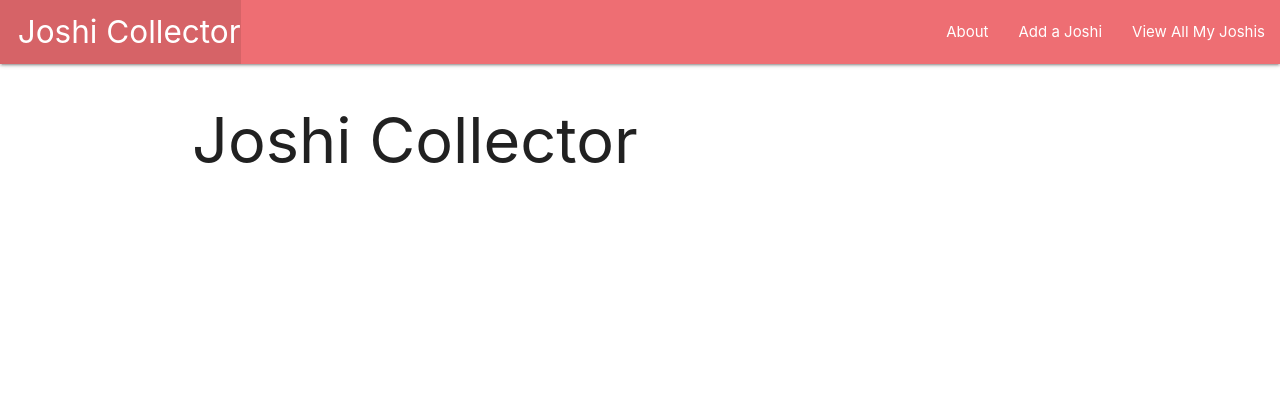
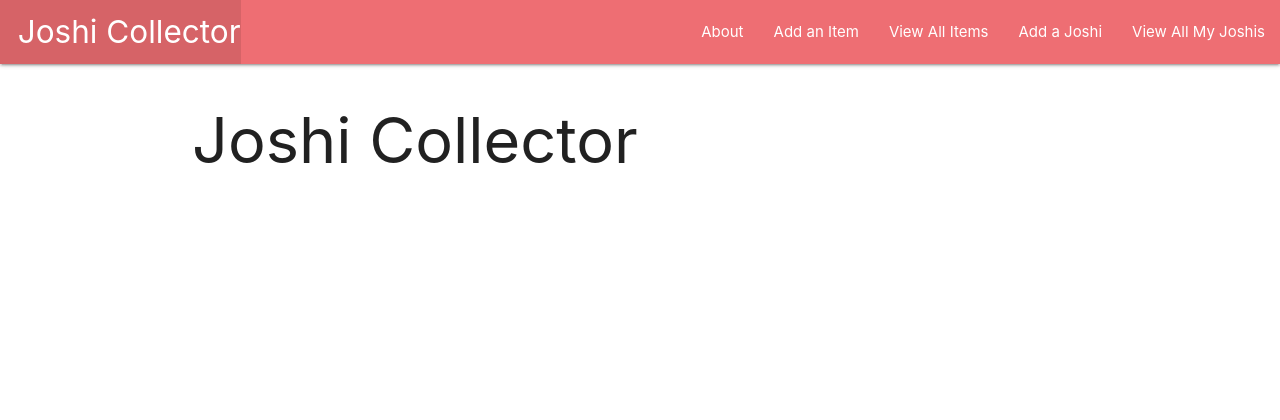
Before and after one commit to TonyPurple/joshicollector-flex44-anthonyvanoni, a Django app: page / in a window 1280 px wide. Shown: the top 420 px of the page. Run offline with Django 4.2, Linux system fonts and the light colour scheme.

Commit message:
adding item links to base template

```diff
--- a/main_app/templates/base.html
+++ b/main_app/templates/base.html
@@ -21,6 +21,8 @@
                 </ul>
                 <ul class="right">
                     <li><a href="{% url 'about' %}">About</a></li>
+                    <li><a href="{% url 'items_create' %}">Add an Item</a></li>
+                    <li><a href="{% url 'items_index' %}">View All Items</a></li>
                     <li><a href="{% url 'joshis_create' %}">Add a Joshi</a></li>
                     <li><a href="{% url 'index' %}">View All My Joshis</a></li>
                 </ul>
```
